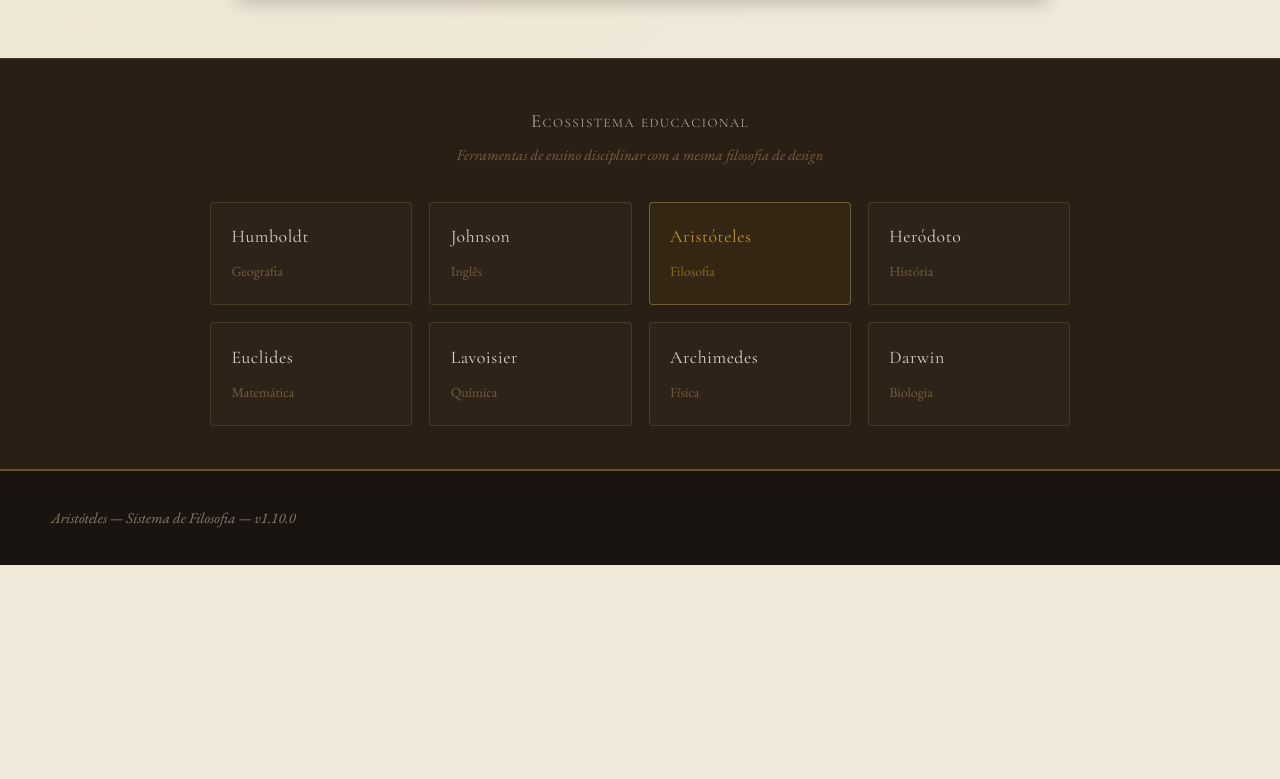
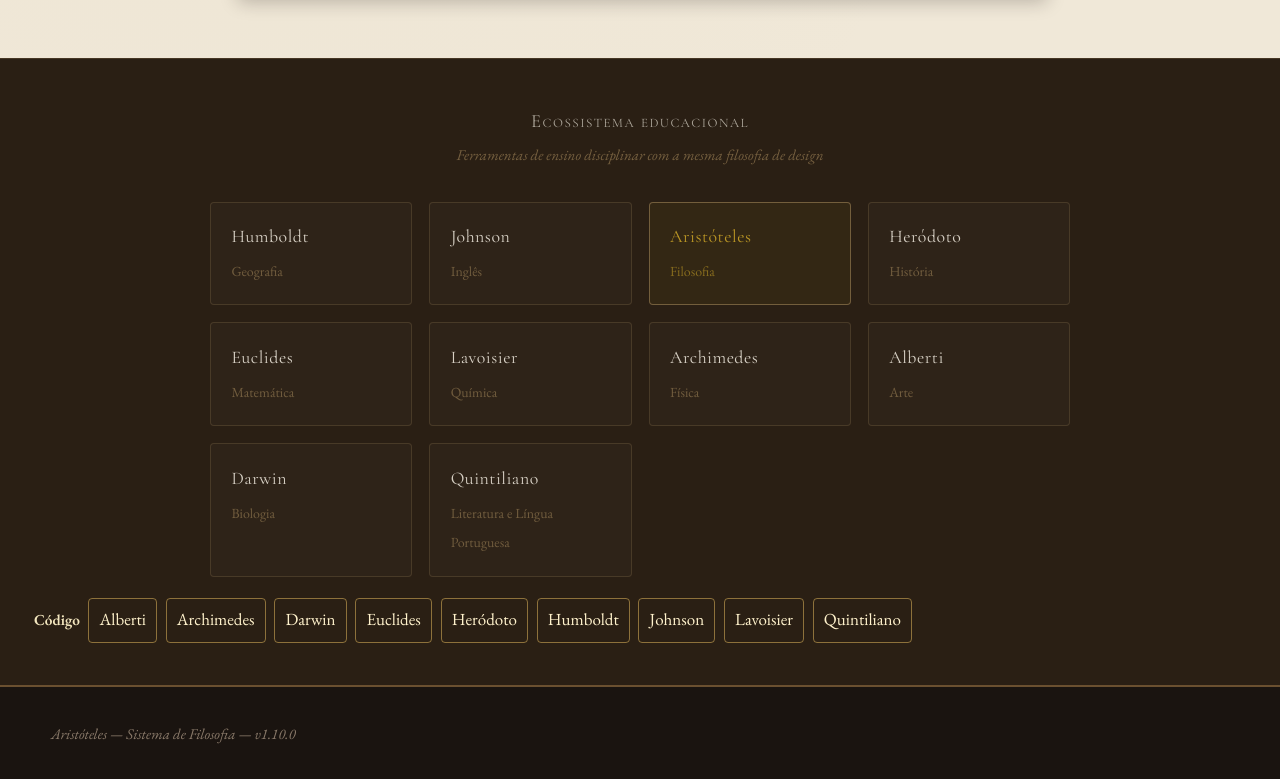
Before and after one commit to LuddEvergard3n/aristoteles, a website: page sobre.html in a window 1280 px wide. Shown: the part 2801-3580 px from the top of the page. Before the commit the page ends 3366 px from the top, so only its background shows below. Drawn offline with nearby package versions, Linux system fonts and the light colour scheme.

Commit message:
fix: integrate ecosystem links in existing sections

```diff
--- a/sobre.html
+++ b/sobre.html
@@ -204,6 +204,10 @@
       display: block;
       margin: 0 0 2rem;
     }
+    .eco-code { display:flex; flex-wrap:wrap; gap:.5rem; align-items:center; margin-top:1.25rem; }
+    .eco-code strong { color:#f4e7bf; font-size:.9rem; }
+    .eco-code a { color:#fff2cc; border:1px solid rgba(222,181,91,.55); border-radius:4px; padding:.38rem .6rem; text-decoration:none; }
+    .eco-code a:hover, .eco-code a:focus-visible { color:#24190f; background:#e8c878; outline:2px solid #fff; outline-offset:2px; }
 
     .eco-grid {
       display: grid;
@@ -409,11 +413,20 @@
         <span class="eco-nome">Archimedes</span>
         <span class="eco-disciplina">Física</span>
       </a>
-      <div class="eco-card" aria-label="Darwin ainda não possui destino público confirmado">
+      <a href="https://luddevergard3n.github.io/alberti/" class="eco-card" target="_blank" rel="noopener">
+        <span class="eco-nome">Alberti</span>
+        <span class="eco-disciplina">Arte</span>
+      </a>
+      <a href="https://luddevergard3n.github.io/darwin/" class="eco-card" target="_blank" rel="noopener">
         <span class="eco-nome">Darwin</span>
         <span class="eco-disciplina">Biologia</span>
-      </div>
+      </a>
+      <a href="https://luddevergard3n.github.io/quintiliano/" class="eco-card" target="_blank" rel="noopener">
+        <span class="eco-nome">Quintiliano</span>
+        <span class="eco-disciplina">Literatura e Língua Portuguesa</span>
+      </a>
     </div>
+    <div class="eco-code"><strong>Código</strong><a href="https://github.com/LuddEvergard3n/alberti" target="_blank" rel="noopener">Alberti</a><a href="https://github.com/LuddEvergard3n/archimedes" target="_blank" rel="noopener">Archimedes</a><a href="https://github.com/LuddEvergard3n/darwin" target="_blank" rel="noopener">Darwin</a><a href="https://github.com/LuddEvergard3n/euclides" target="_blank" rel="noopener">Euclides</a><a href="https://github.com/LuddEvergard3n/Herodoto" target="_blank" rel="noopener">Heródoto</a><a href="https://github.com/LuddEvergard3n/humboldt" target="_blank" rel="noopener">Humboldt</a><a href="https://github.com/LuddEvergard3n/johnson-english" target="_blank" rel="noopener">Johnson</a><a href="https://github.com/LuddEvergard3n/lavoisier" target="_blank" rel="noopener">Lavoisier</a><a href="https://github.com/LuddEvergard3n/quintiliano" target="_blank" rel="noopener">Quintiliano</a></div>
   </section>
 
   <!-- Rodapé =========================================================== -->
```
Also changed, not shown: index.html (+0 -14 lines).
